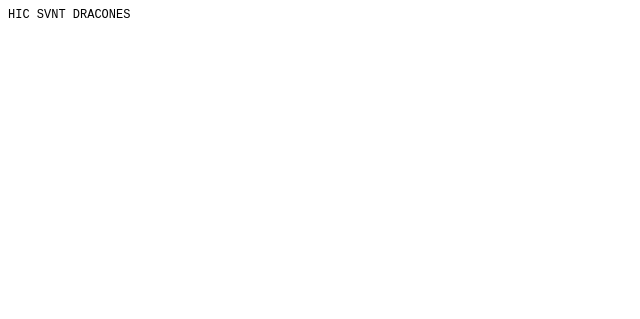
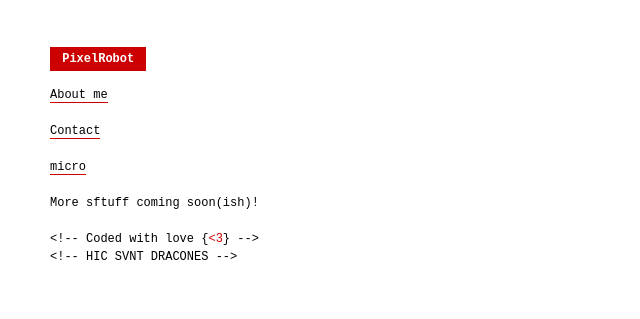
Before and after one commit to gitter-badger/Index-1, a plain HTML site: page index.html in a window 1280 px wide. Shown: the whole page, without its empty margins (0-640 px from the left). Drawn offline with Linux system fonts and the light colour scheme.

Commit message:
A bit more of an index and a favicon

```diff
--- a/index.html
+++ b/index.html
@@ -1,15 +1,69 @@
-<!DOCTYPE HTML>
-<html>
-	<head>
-		<meta http-equiv="Content-Type" content="text/html; charset=UTF-8" />
-		<title>PixelRobot.net</title>
-		<style>
-			* {
-				font: 12px monospace;
-			}
-		</style>
-	</head>
-	<body>
-		HIC SVNT DRACONES
-	</body>
-</html>
+<!DOCTYPE html>
+<!-- saved from url=(0028)http://about.pixelrobot.net/ -->
+<html hola_ext_inject="ready"><head><meta http-equiv="Content-Type" content="text/html; charset=UTF-8">
+        <title>PixelRobot</title>
+        <link rel="icon" href="http://pixelrobot.net/favicon.ico" type="image/x-icon">
+        <link rel="shortcut icon" href="http://pixelrobot.net/favicon.ico" type="image/x-icon">
+        <style>
+            * {
+                padding: 0px;
+                border: 0px;
+                margin: 0px;
+            }
+            body {
+                margin: 50px;
+            }
+            pre {
+                line-height : 150%;
+                font-size : 12px;
+                font-family : monospace;
+            }
+            .title {
+                border: 5px solid #C00;
+                background-color: #C00;
+                color: #FFF;
+                font-weight: bold;
+            }
+            .section {
+                border-bottom: 1px solid #000;
+            }
+            pre a {
+                text-decoration : none;
+                color : #000;
+                border-bottom: 1px solid #C00;
+            }
+            pre a:hover {
+                color : #FFF;
+                background-color: #C00;
+            }
+            .love {
+                color : #C00;
+            }
+        </style>
+        <script>
+            var data = {
+                n1: "juan",
+                n2: "baruque",
+                dn: "gmail",
+                tld: "com",
+            };
+            function go() {
+                window.location.replace("mailto:" + data.n1 + "." + data.n2 + "@" + data.dn + "." + data.tld);
+            }
+        </script>
+    <style type="text/css"></style></head>
+    <body data-feedly-mini="yes" hola-ext-player="1">
+
+<pre><span class="title"> PixelRobot </span>
+
+<a href="http://about.pixelrobot.net">About me</a>
+
+<a href="http://emm.pixelrobot.net">Contact</a>
+
+<a href="http://micro.pixelrobot.net">micro</a>
+
+More sftuff coming soon(ish)!
+
+&lt;!-- Coded with love {<span class="love">&lt;3</span>} --&gt;
+&lt;!-- HIC SVNT DRACONES --&gt;
+</pre>
```
Also changed, not shown: favicon.ico (added).
